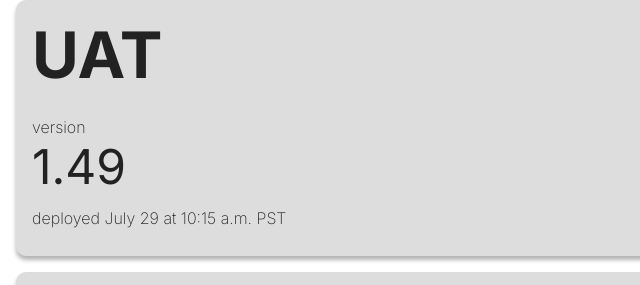
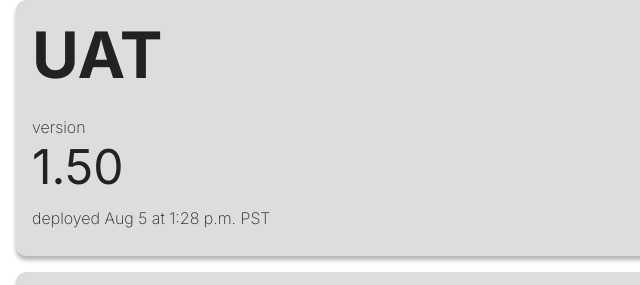
Before and after one commit to scamp-jn/scamp-jn.github.io, a plain HTML site: page index.html in a window 1280 px wide. Shown: the top 285 px of the page, 0-640 px from the left. Drawn offline with Linux system fonts and the light colour scheme.

Commit message:
Deployed 1.50 to UAT

```diff
--- a/index.html
+++ b/index.html
@@ -13,8 +13,8 @@
     <div class="environment-div">
         <h1>UAT</h1>
         <p class="version-text">version</p>
-        <p class="version-number">1.49</p>
-        <p class="version-date">deployed July 29 at 10:15 a.m. PST</p>
+        <p class="version-number">1.50</p>
+        <p class="version-date">deployed Aug 5 at 1:28 p.m. PST</p>
     </div>
     <div class="environment-div">
         <h1>TEST</h1>
```
